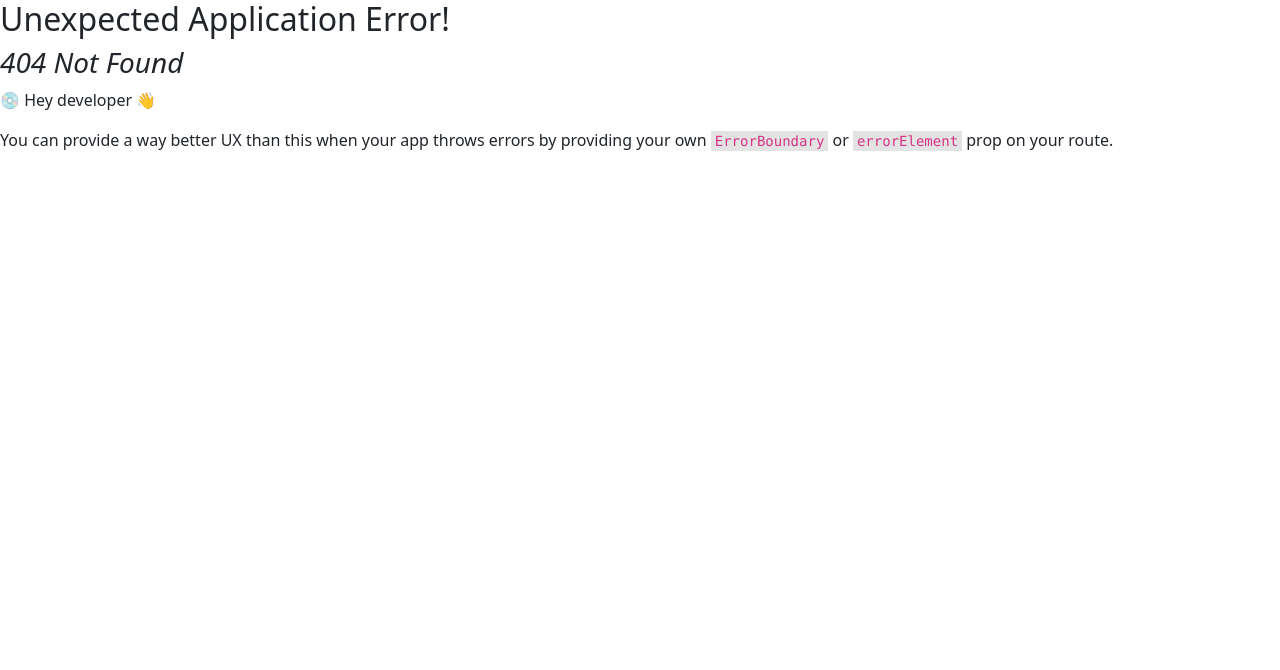
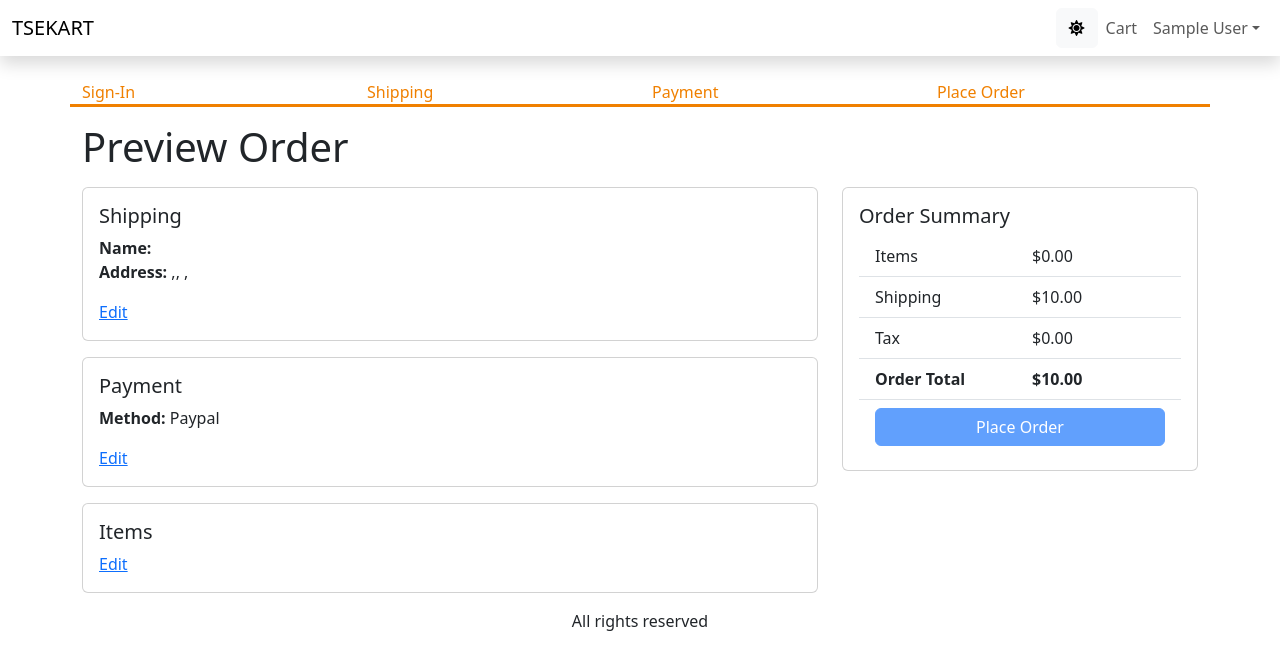
Before and after one commit to Aks-Shah-Tech/ts-ekart, a React (Vite) app in the folder frontend/: page /placeorder in a window 1280 px wide. Before the commit this address had no page. Shown: the top 670 px of the page. Built offline with nearby package versions, Linux system fonts and the light colour scheme; sample sign-in values are in the browser's storage.

Commit message:
created place order page

```diff
--- a/frontend/src/Store.tsx
+++ b/frontend/src/Store.tsx
@@ -1,6 +1,6 @@
 import React from "react";
 import { Cart, CartItem, ShippingAddress } from "./types/Cart";
-import { UserInfo } from "./types/UserInfo";
+import { UserInfo } from "./types/User";
 
 type AppState = {
   mode: string;
@@ -42,12 +42,13 @@ type Action =
   | { type: "USER_SIGNIN"; payload: UserInfo }
   | { type: "USER_SIGNOUT" }
   | { type: "SAVE_SHIPPING_ADDRESS"; payload: ShippingAddress }
-  | { type: 'SAVE_PAYMENT_METHOD'; payload: string }
+  | { type: "SAVE_PAYMENT_METHOD"; payload: string }
+  | { type: "CART_CLEAR" };
 
 function reducer(state: AppState, action: Action): AppState {
   switch (action.type) {
     case "SWITCH_MODE":
-      localStorage.setItem('mode', state.mode === 'dark' ? 'light' : 'dark')
+      localStorage.setItem("mode", state.mode === "dark" ? "light" : "dark");
       return { ...state, mode: state.mode === "dark" ? "light" : "dark" };
     case "CART_ADD_ITEM":
       // eslint-disable-next-line no-case-declarations
@@ -98,22 +99,24 @@ function reducer(state: AppState, action: Action): AppState {
           totalPrice: 0,
         },
       };
-    case 'SAVE_SHIPPING_ADDRESS':
+    case "SAVE_SHIPPING_ADDRESS":
       return {
         ...state,
         cart: {
           ...state.cart,
           shippingAddress: action.payload,
         },
-      }
-    case 'SAVE_PAYMENT_METHOD':
+      };
+    case "SAVE_PAYMENT_METHOD":
       return {
         ...state,
         cart: {
           ...state.cart,
           paymentMethod: action.payload,
         },
-      }
+      };
+    case "CART_CLEAR":
+      return { ...state, cart: { ...state.cart, cartItems: [] } };
     default:
       return state;
   }
--- a/frontend/src/apiClient.ts
+++ b/frontend/src/apiClient.ts
@@ -1,11 +1,25 @@
 import axios from "axios";
 
 const apiClient = axios.create({
-    baseURL:
-        process.env.NODE_ENV === 'development' ? "http://localhost:4000/" : "/",
-    headers: {
-        'Content-Type': 'application/json',
-    },
-})
+  baseURL:
+    process.env.NODE_ENV === "development" ? "http://localhost:4000/" : "/",
+  headers: {
+    "Content-Type": "application/json",
+  },
+});
 
-export default apiClient
+apiClient.interceptors.request.use(
+  async (config) => {
+    if (localStorage.getItem("userInfo"))
+      config.headers.authorization = `Bearer ${
+        JSON.parse(localStorage.getItem("userInfo")!).token
+      }`;
+
+    return config;
+  },
+  (error) => {
+    Promise.reject(error);
+  }
+);
+
+export default apiClient;
--- /dev/null
+++ b/frontend/src/components/ProtectedRoute.tsx
@@ -0,0 +1,17 @@
+import React, { useContext } from "react";
+import { Store } from "../Store";
+import { Navigate, Outlet } from "react-router-dom";
+
+const ProtectedRoute = () => {
+  const {
+    state: { userInfo },
+  } = useContext(Store);
+
+  if (userInfo) {
+    return <Outlet />;
+  } else {
+    return <Navigate to="/signin" />;
+  }
+};
+
+export default ProtectedRoute;
--- /dev/null
+++ b/frontend/src/hooks/orderHooks.ts
@@ -0,0 +1,23 @@
+import { useMutation } from "@tanstack/react-query"
+import { CartItem, ShippingAddress } from "../types/Cart"
+import { Order } from "../types/Order"
+import apiClient from "../apiClient"
+
+export const useCreateOrderMutation = () =>
+    useMutation({
+        mutationFn: async (order: {
+            orderItems: CartItem[]
+            shippingAddress: ShippingAddress
+      paymentMethod: string
+      itemsPrice: number
+      shippingPrice: number
+      taxPrice: number
+      totalPrice: number
+        }) =>
+        (
+            await apiClient.post<{ message: string; order: Order }>(
+                'api/orders',
+                order
+            )
+        ).data
+    })
--- a/frontend/src/hooks/userHooks.ts
+++ b/frontend/src/hooks/userHooks.ts
@@ -1,6 +1,6 @@
 import { useMutation } from "@tanstack/react-query";
 import apiClient from "../apiClient";
-import { UserInfo } from "../types/UserInfo";
+import { UserInfo } from "../types/User";
 
 export const useSigninMutation = () =>
   useMutation({
--- a/frontend/src/main.tsx
+++ b/frontend/src/main.tsx
@@ -1,27 +1,28 @@
-import React from 'react'
-import ReactDOM from 'react-dom/client'
-import 'bootstrap/dist/css/bootstrap.min.css';
-import App from './App.tsx'
-import './index.css'
-import { HelmetProvider } from 'react-helmet-async'
+import React from "react";
+import ReactDOM from "react-dom/client";
+import "bootstrap/dist/css/bootstrap.min.css";
+import App from "./App.tsx";
+import "./index.css";
+import { HelmetProvider } from "react-helmet-async";
 import {
   createBrowserRouter,
   createRoutesFromElements,
   Route,
   RouterProvider,
 } from "react-router-dom";
-import HomePage from './pages/HomePage.tsx';
-import ProductPage from './pages/ProductPage.tsx';
-import axios from 'axios';
-import { QueryClient, QueryClientProvider } from '@tanstack/react-query';
-import { ReactQueryDevtools } from '@tanstack/react-query-devtools';
-import { StoreProvider } from './Store.tsx';
-import CartPage from './pages/CartPage.tsx';
-import SigninPage from './pages/SigninPage.tsx';
-import SignupPage from './pages/SignupPage.tsx';
-import ShippingAddressPage from './pages/ShippingAddressPage.tsx';
-import PaymentMethodPage from './pages/PaymentMethodPage.tsx';
-
+import HomePage from "./pages/HomePage.tsx";
+import ProductPage from "./pages/ProductPage.tsx";
+import axios from "axios";
+import { QueryClient, QueryClientProvider } from "@tanstack/react-query";
+import { ReactQueryDevtools } from "@tanstack/react-query-devtools";
+import { StoreProvider } from "./Store.tsx";
+import CartPage from "./pages/CartPage.tsx";
+import SigninPage from "./pages/SigninPage.tsx";
+import SignupPage from "./pages/SignupPage.tsx";
+import ShippingAddressPage from "./pages/ShippingAddressPage.tsx";
+import PaymentMethodPage from "./pages/PaymentMethodPage.tsx";
+import ProtectedRoute from "./components/ProtectedRoute.tsx";
+import PlaceOrderPage from "./pages/PlaceOrderPage.tsx";
 
 const router = createBrowserRouter(
   createRoutesFromElements(
@@ -31,17 +32,20 @@ const router = createBrowserRouter(
       <Route path="cart" element={<CartPage />} />
       <Route path="signin" element={<SigninPage />} />
       <Route path="signup" element={<SignupPage />} />
+      <Route path="" element={<ProtectedRoute />}>
         <Route path="shipping" element={<ShippingAddressPage />} />
         <Route path="payment" element={<PaymentMethodPage />} />
+        <Route path="placeorder" element={<PlaceOrderPage />} />
+      </Route>
       {/* <Route path="dashboard" element={<Dashboard />} /> */}
       {/* ... etc. */}
     </Route>
   )
 );
 
-const queryClient = new QueryClient()
+const queryClient = new QueryClient();
 
-ReactDOM.createRoot(document.getElementById('root') as HTMLElement).render(
+ReactDOM.createRoot(document.getElementById("root") as HTMLElement).render(
   <React.StrictMode>
     <StoreProvider>
       <HelmetProvider>
@@ -52,4 +56,4 @@ ReactDOM.createRoot(document.getElementById('root') as HTMLElement).render(
       </HelmetProvider>
     </StoreProvider>
   </React.StrictMode>
-)
+);
--- /dev/null
+++ b/frontend/src/pages/PlaceOrderPage.tsx
@@ -0,0 +1,168 @@
+import React, { useContext, useEffect } from "react";
+import { Link, useNavigate } from "react-router-dom";
+import { Store } from "../Store";
+import { useCreateOrderMutation } from "../hooks/orderHooks";
+import { toast } from "react-toastify";
+import { ApiError } from "../types/ApiError";
+import { getError } from "../utils";
+import CheckoutSteps from "../components/CheckoutSteps";
+import { Helmet } from "react-helmet-async";
+import { Button, Card, Col, ListGroup, Row } from "react-bootstrap";
+import LoadingBox from "../components/LoadingBox";
+
+const PlaceOrderPage = () => {
+  const navigate = useNavigate();
+
+  const { state, dispatch } = useContext(Store);
+  const { cart, userInfo } = state;
+
+  const round2 = (num: number) => Math.round(num * 100 + Number.EPSILON) / 100; // 123.2345 => 123.23
+
+  cart.itemsPrice = round2(
+    cart.cartItems.reduce((a, c) => a + c.quantity * c.price, 0)
+  );
+  cart.shippingPrice = cart.itemsPrice > 100 ? round2(0) : round2(10);
+  cart.taxPrice = round2(0.15 * cart.itemsPrice);
+  cart.totalPrice = cart.itemsPrice + cart.shippingPrice + cart.taxPrice;
+
+  const { mutateAsync: createOrder, isLoading } = useCreateOrderMutation();
+
+  const placeOrderHandler = async () => {
+    try {
+      const data = await createOrder({
+        orderItems: cart.cartItems,
+        shippingAddress: cart.shippingAddress,
+        paymentMethod: cart.paymentMethod,
+        itemsPrice: cart.itemsPrice,
+        shippingPrice: cart.shippingPrice,
+        taxPrice: cart.taxPrice,
+        totalPrice: cart.totalPrice,
+      });
+      dispatch({ type: "CART_CLEAR" });
+      localStorage.removeItem("cartItems");
+      navigate(`/order/${data.order._id}`);
+    } catch (err) {
+      toast.error(getError(err as ApiError));
+    }
+  };
+
+  useEffect(() => {
+    if (!cart.paymentMethod) {
+      navigate("/payment");
+    }
+  }, [cart, navigate]);
+
+  return (
+    <div>
+      <CheckoutSteps step1 step2 step3 step4></CheckoutSteps>
+      <Helmet>
+        <title>Preview Order</title>
+      </Helmet>
+      <h1 className="my-3">Preview Order</h1>
+      <Row>
+        <Col md={8}>
+          <Card className="mb-3">
+            <Card.Body>
+              <Card.Title>Shipping</Card.Title>
+              <Card.Text>
+                <strong>Name:</strong> {cart.shippingAddress.fullName} <br />
+                <strong>Address: </strong> {cart.shippingAddress.address},
+                {cart.shippingAddress.city}, {cart.shippingAddress.postalCode},
+                {cart.shippingAddress.country}
+              </Card.Text>
+              <Link to="/shipping">Edit</Link>
+            </Card.Body>
+          </Card>
+
+          <Card className="mb-3">
+            <Card.Body>
+              <Card.Title>Payment</Card.Title>
+              <Card.Text>
+                <strong>Method:</strong> {cart.paymentMethod}
+              </Card.Text>
+              <Link to="/payment">Edit</Link>
+            </Card.Body>
+          </Card>
+
+          <Card className="mb-3">
+            <Card.Body>
+              <Card.Title>Items</Card.Title>
+              <ListGroup variant="flush">
+                {cart.cartItems.map((item) => (
+                  <ListGroup.Item key={item._id}>
+                    <Row className="align-items-center">
+                      <Col md={6}>
+                        <img
+                          src={item.image}
+                          alt={item.name}
+                          className="img-fluid rounded thumbnail"
+                        ></img>{" "}
+                        <Link to={`/product/${item.slug}`}>{item.name}</Link>
+                      </Col>
+                      <Col md={3}>
+                        <span>{item.quantity}</span>
+                      </Col>
+                      <Col md={3}>${item.price}</Col>
+                    </Row>
+                  </ListGroup.Item>
+                ))}
+              </ListGroup>
+              <Link to="/cart">Edit</Link>
+            </Card.Body>
+          </Card>
+        </Col>
+        <Col md={4}>
+          <Card>
+            <Card.Body>
+              <Card.Title>Order Summary</Card.Title>
+              <ListGroup variant="flush">
+                <ListGroup.Item>
+                  <Row>
+                    <Col>Items</Col>
+                    <Col>${cart.itemsPrice.toFixed(2)}</Col>
+                  </Row>
+                </ListGroup.Item>
+                <ListGroup.Item>
+                  <Row>
+                    <Col>Shipping</Col>
+                    <Col>${cart.shippingPrice.toFixed(2)}</Col>
+                  </Row>
+                </ListGroup.Item>
+                <ListGroup.Item>
+                  <Row>
+                    <Col>Tax</Col>
+                    <Col>${cart.taxPrice.toFixed(2)}</Col>
+                  </Row>
+                </ListGroup.Item>
+                <ListGroup.Item>
+                  <Row>
+                    <Col>
+                      <strong> Order Total</strong>
+                    </Col>
+                    <Col>
+                      <strong>${cart.totalPrice.toFixed(2)}</strong>
+                    </Col>
+                  </Row>
+                </ListGroup.Item>
+                <ListGroup.Item>
+                  <div className="d-grid">
+                    <Button
+                      type="button"
+                      onClick={placeOrderHandler}
+                      disabled={cart.cartItems.length === 0 || isLoading}
+                    >
+                      Place Order
+                    </Button>
+                    {isLoading && <LoadingBox></LoadingBox>}
+                  </div>
+                </ListGroup.Item>
+              </ListGroup>
+            </Card.Body>
+          </Card>
+        </Col>
+      </Row>
+    </div>
+  );
+};
+
+export default PlaceOrderPage;
--- /dev/null
+++ b/frontend/src/types/Order.ts
@@ -0,0 +1,19 @@
+import { CartItem, ShippingAddress } from "./Cart";
+import { User } from "./User";
+
+export type Order = {
+  _id: string;
+  orderItems: CartItem[];
+  shippingAddress: ShippingAddress;
+  paymentMethod: string;
+  user: User;
+  createdAt: string;
+  isPaid: boolean;
+  paidAt: string;
+  isDelivered: boolean;
+  deliveredAt: string;
+  itemsPrice: number;
+  shippingPrice: number;
+  taxPrice: number;
+  totalPrice: number;
+};
--- a/frontend/src/types/UserInfo.ts
+++ b/frontend/src/types/User.ts
@@ -1,4 +1,5 @@
-export type UserInfo = {
+export type User = {
+  _id: string;
   name: string;
   email: string;
   token: string;
```
Lines whose indentation alone changed are shown as unchanged.
